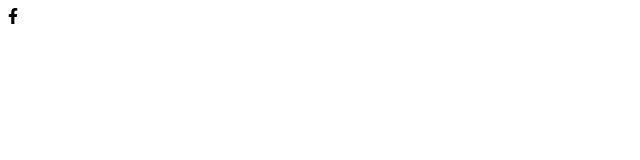
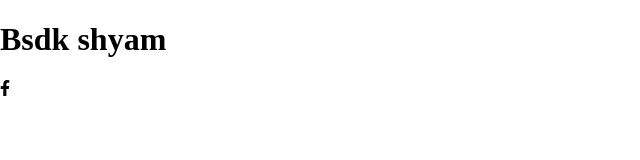
Before and after one commit to Udusgang/test-project, a plain HTML site: page index.html in a window 1280 px wide. Shown: the whole page, without its empty margins (0-640 px from the left). Drawn offline with Linux system fonts and the light colour scheme.

Commit message:
second just for fun

```diff
--- a/index.html
+++ b/index.html
@@ -1,6 +1,7 @@
 <!DOCTYPE html>
 <html lang="en">
   <head>
+    <h1>Bsdk shyam</h1>
     <meta charset="UTF-8" />
     <meta http-equiv="X-UA-Compatible" content="IE=edge" />
     <meta name="viewport" content="width=device-width, initial-scale=1.0" />
--- a/style.css
+++ b/style.css
@@ -0,0 +1,7 @@
+html {
+  box-sizing: border-box;
+}
+
+body {
+  margin: 0;
+}
```
